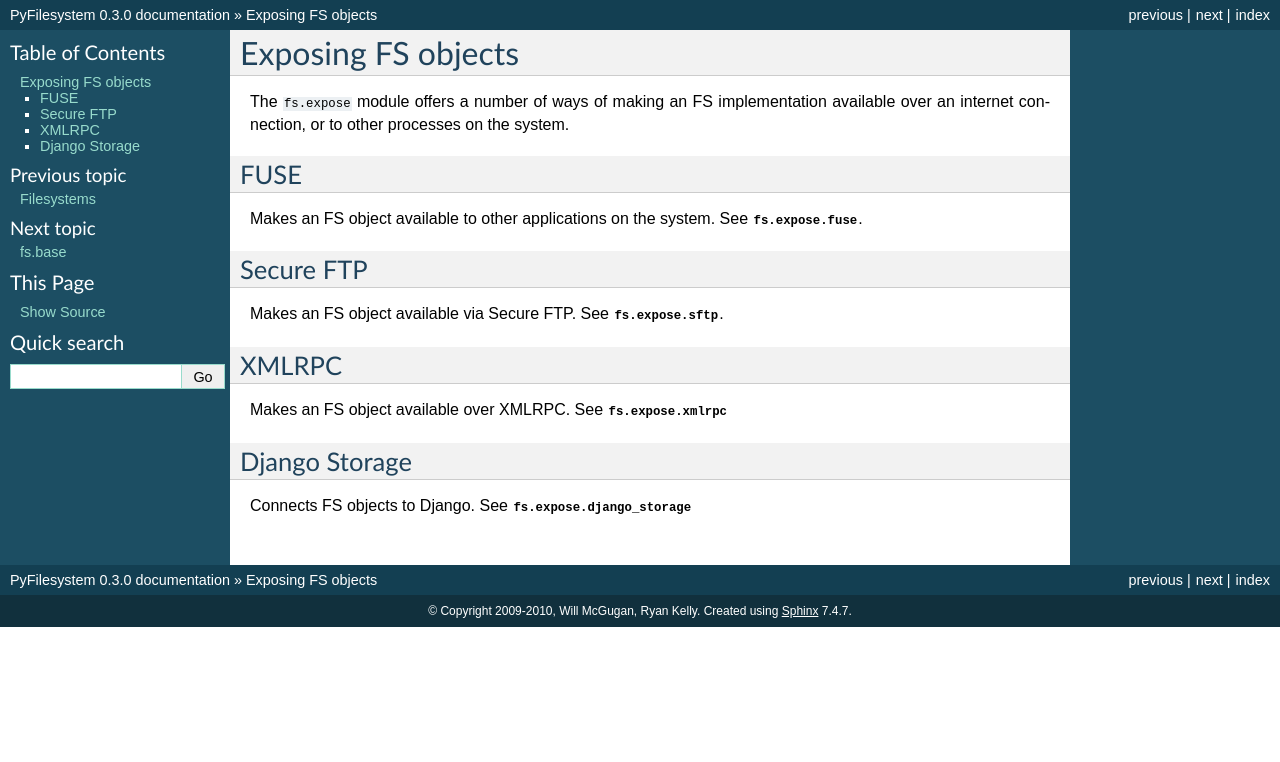
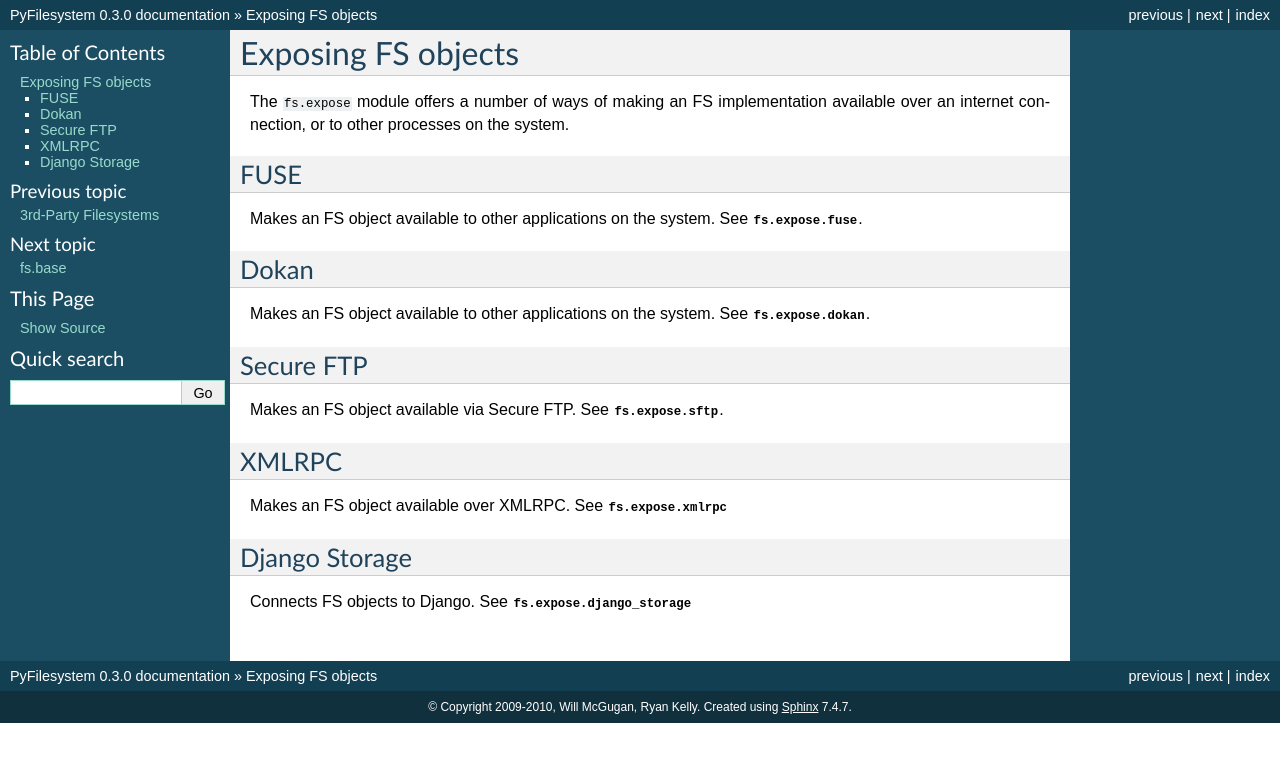
Before and after one commit to PyFilesystem/pyfilesystem, a Sphinx documentation site: the page built from docs/expose.rst, in a window 1280 px wide. Shown: the top 762 px of the page. Built offline with Sphinx 7.4.7, drawn with Linux system fonts in a browser that asks for light colours; pages that are not in the unit, such as notebooks, are missing from menus.

Commit message:
add docs for latest additions

```diff
--- /dev/null
+++ b/docs/contrib/bigfs.rst
@@ -0,0 +1,2 @@
+.. automodule:: fs.contrib.bigfs
+    :members:
--- /dev/null
+++ b/docs/contrib/davfs.rst
@@ -0,0 +1,2 @@
+.. automodule:: fs.contrib.davfs
+    :members:
--- a/docs/expose.rst
+++ b/docs/expose.rst
@@ -7,6 +7,10 @@ The ``fs.expose`` module offers a number of ways of making an FS implementation
 FUSE
 ----
 Makes an FS object available to other applications on the system. See :mod:`fs.expose.fuse`.
+
+Dokan
+-----
+Makes an FS object available to other applications on the system. See :mod:`fs.expose.dokan`.
 
 Secure FTP
 ----------
--- /dev/null
+++ b/docs/expose/dokan.rst
@@ -0,0 +1,2 @@
+.. automodule:: fs.expose.dokan
+    :members:
--- a/docs/expose/index.rst
+++ b/docs/expose/index.rst
@@ -7,6 +7,7 @@ The ``fs.expose`` module contains a number of options for making an FS implement
    :maxdepth: 3
 
    fuse.rst
+   dokan.rst
    sftp.rst
    xmlrpc.rst
    django_storage.rst
--- a/docs/index.rst
+++ b/docs/index.rst
@@ -19,6 +19,7 @@ Guide
    concepts.rst
    interface.rst
    filesystems.rst
+   contrib.rst
    expose.rst
 
 Code Documentation
@@ -45,6 +46,7 @@ Code Documentation
    utils.rst
    wrapfs/index.rst
    zipfs.rst
+   contrib/index.rst
 
 
 Indices and tables
```
Also changed, not shown: docs/contrib.rst (added, +15 -0 lines), docs/contrib/index.rst (added, +10 -0 lines), 4 other files.
